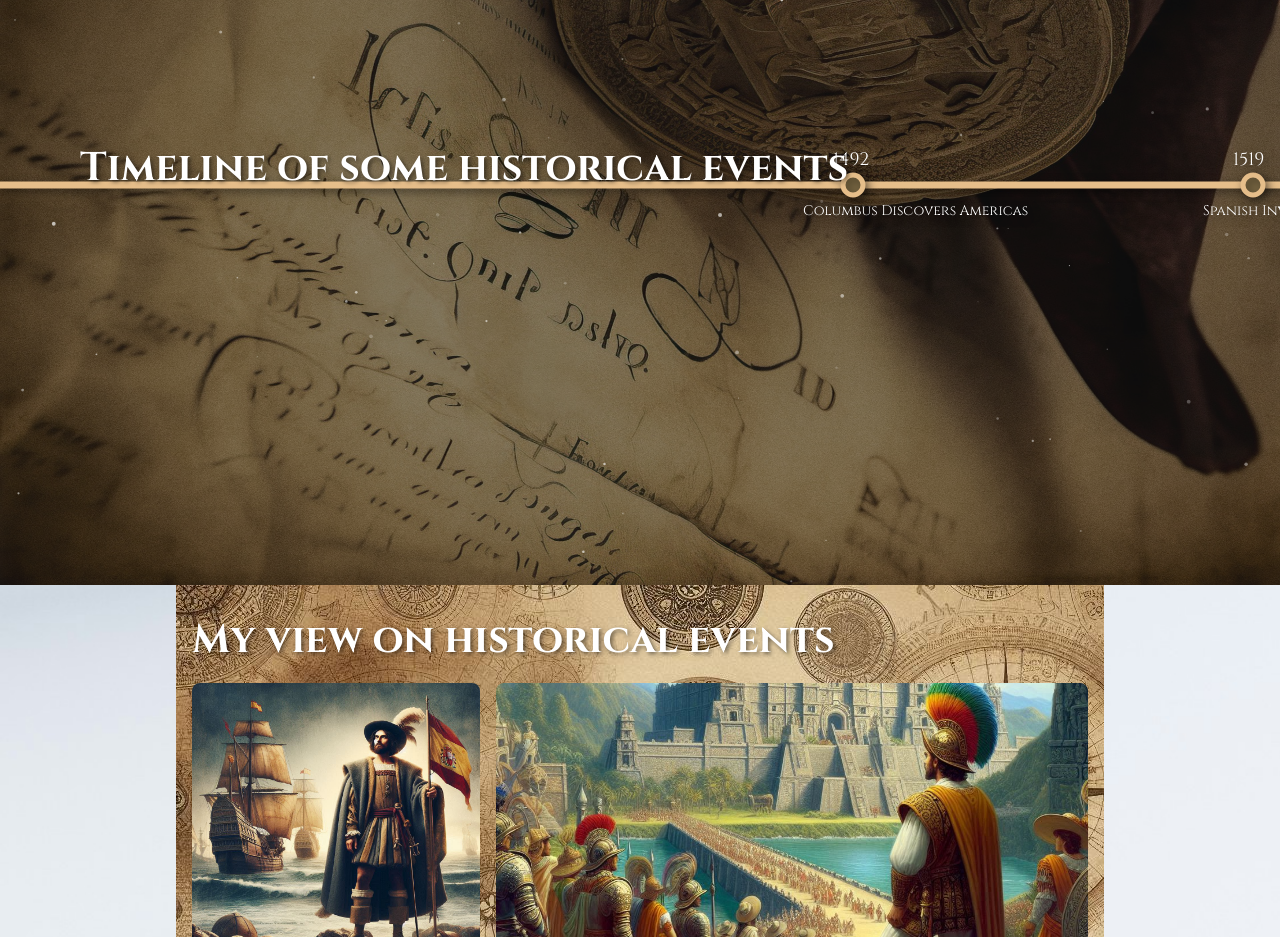
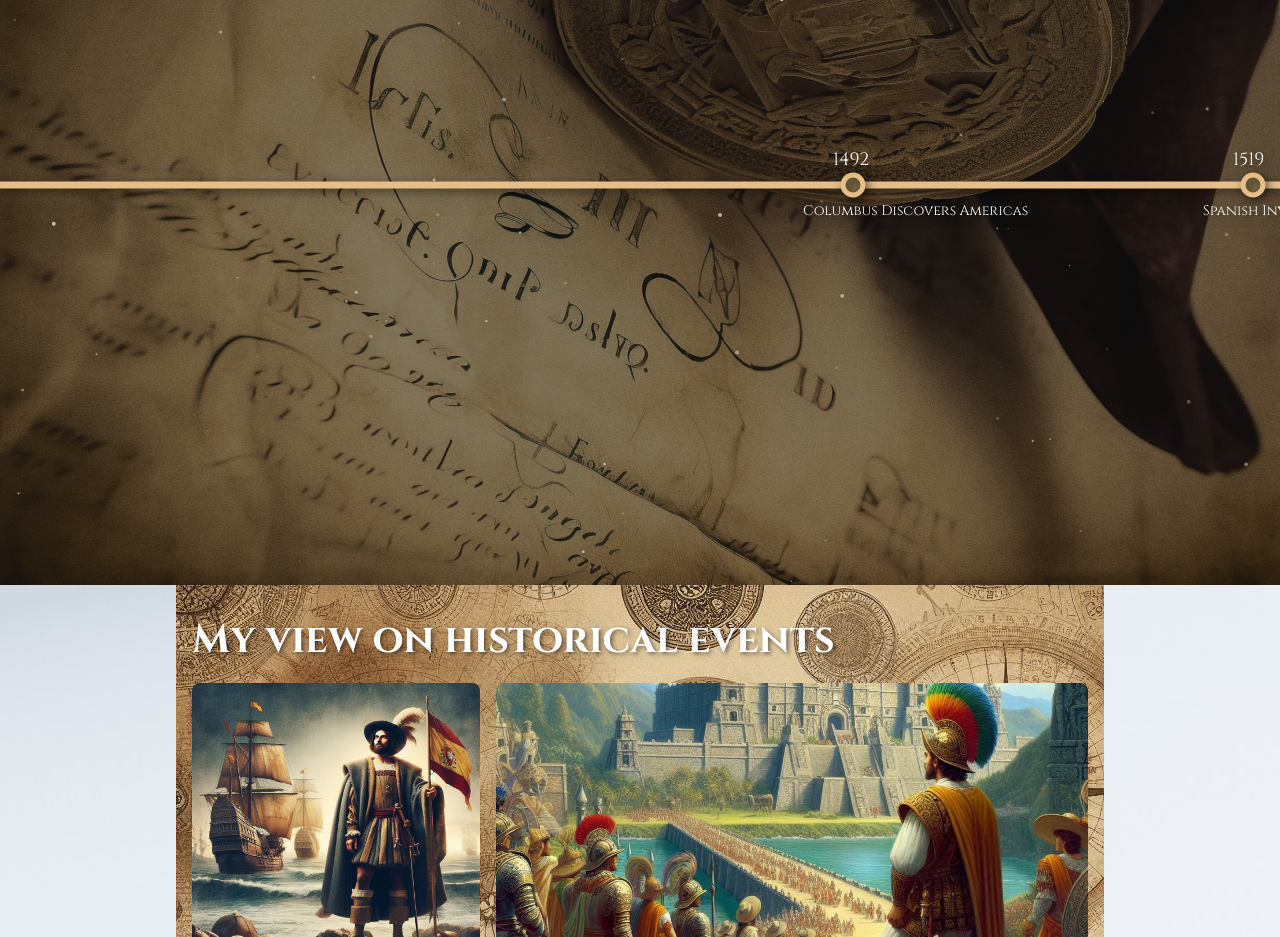
Before and after one commit to Isebring/Emilia-s-Summative-Assessment, a React (Vite) app: page / in a window 1280 px wide. Shown: the part 4300-5237 px from the top of the page. Built offline with nearby package versions, Linux system fonts and the light colour scheme.

Commit message:
remove text

```diff
--- a/src/components/Timeline.tsx
+++ b/src/components/Timeline.tsx
@@ -1,4 +1,4 @@
-import { Slider, Text } from "@mantine/core";
+import { Slider } from "@mantine/core";
 import { debounce } from "lodash";
 import React, { useEffect, useRef, useState } from "react";
 import parchmentTexture from "../assets/imgs/parchment2.jpg";
@@ -163,21 +163,6 @@ const HistoricalTimeline: React.FC = () => {
           background: "#ffffff81",
         }}
       />
-      <Text
-        style={{
-          fontSize: "2.5rem",
-          fontFamily: "Cinzel, serif",
-          color: "white",
-          position: "absolute",
-          top: "22rem",
-          left: "5rem",
-          fontWeight: "600",
-          zIndex: 5,
-          textShadow: "2px 2px 4px rgba(0, 0, 0, 0.5)",
-        }}
-      >
-        Timeline of some historical events
-      </Text>
       <canvas
         ref={canvasRef}
         style={{
```
